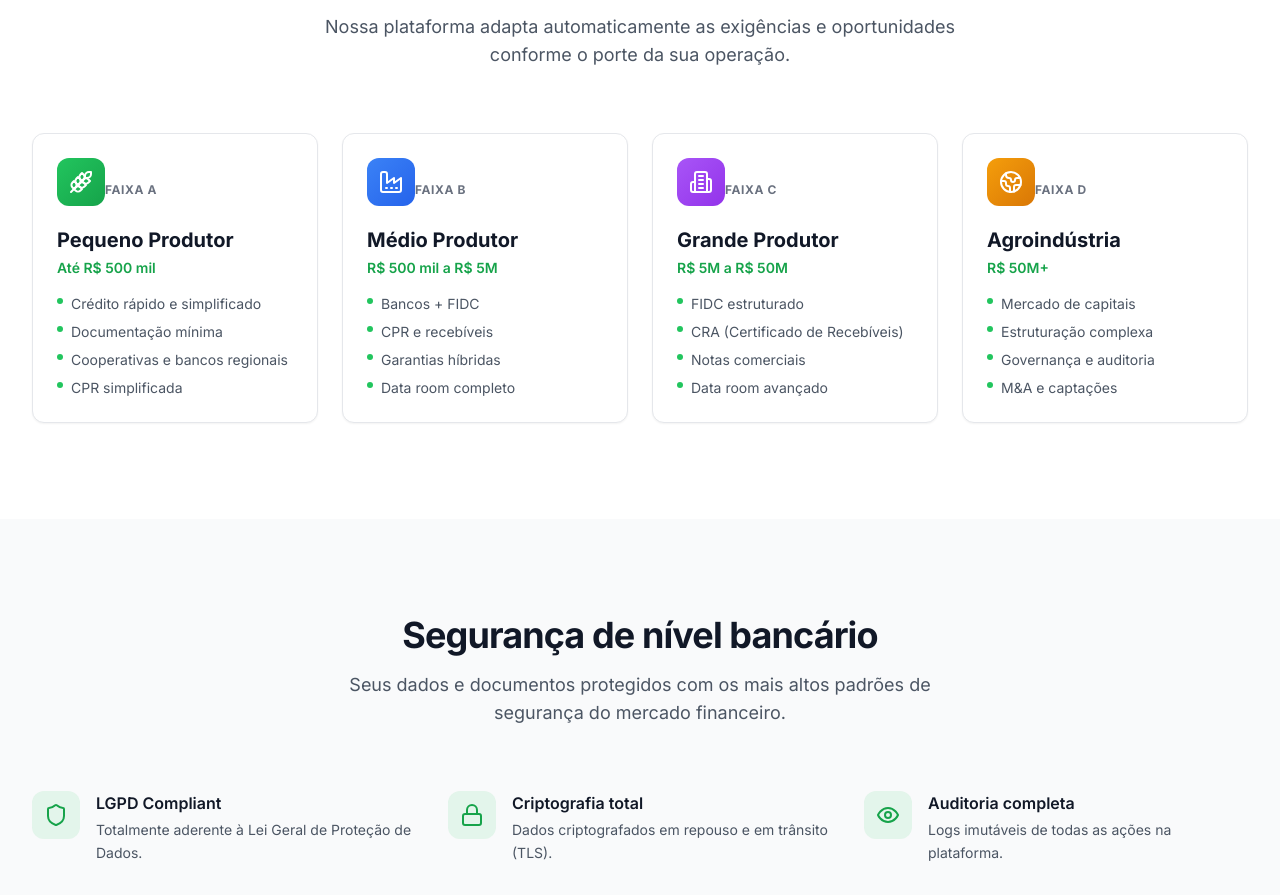
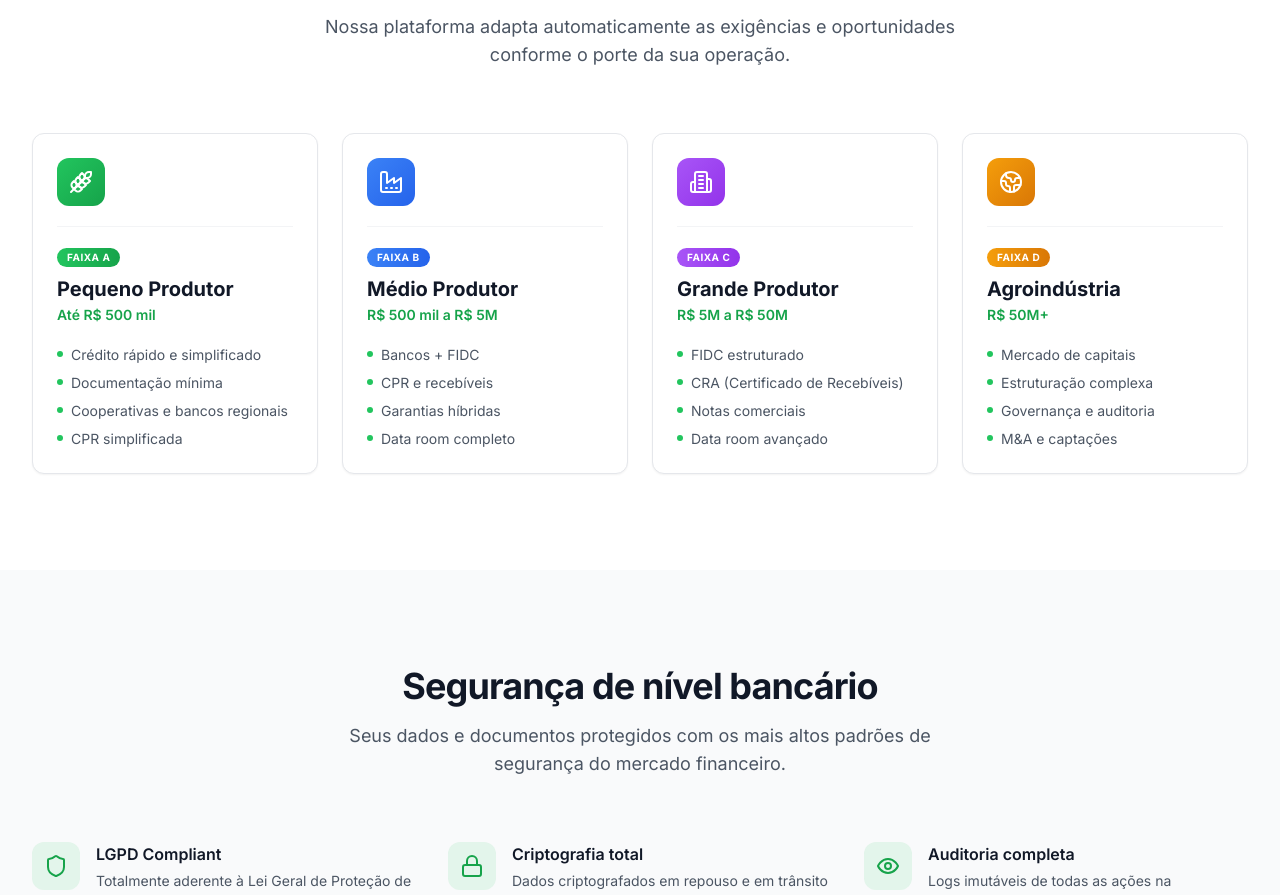
Before and after one commit to giovannesartor/conectcampo-site, a Next.js app in the folder apps/web/: page / in a window 1280 px wide. Shown: the part 1545-2440 px from the top of the page. Built offline with nearby package versions, Linux system fonts and the light colour scheme; no server answers.

Commit message:
fix: add divider between icon and tier badge in Segments cards

```diff
--- a/apps/web/src/components/landing/Segments.tsx
+++ b/apps/web/src/components/landing/Segments.tsx
@@ -77,29 +77,36 @@ export function Segments() {
               whileInView={{ opacity: 1, y: 0 }}
               viewport={{ once: true }}
               transition={{ duration: 0.5, delay: index * 0.1 }}
-              className="card hover:shadow-lg transition-shadow duration-300 group"
+              className="card hover:shadow-lg transition-shadow duration-300 group flex flex-col"
             >
-              <div className={`inline-flex h-12 w-12 items-center justify-center rounded-xl bg-gradient-to-br ${segment.color} text-white mb-4`}>
+              {/* Icon */}
+              <div className={`inline-flex h-12 w-12 items-center justify-center rounded-xl bg-gradient-to-br ${segment.color} text-white`}>
                 <segment.icon className="h-6 w-6" />
               </div>
 
-              <span className="text-xs font-bold uppercase tracking-wider text-gray-500 dark:text-gray-400">
+              {/* Divider that creates clear separation from icon */}
+              <div className="mt-5 mb-4 border-t border-gray-100 dark:border-dark-border" />
+
+              {/* Tier badge + title + range */}
+              <div>
+                <span className={`inline-block rounded-full bg-gradient-to-r ${segment.color} px-2.5 py-0.5 text-[10px] font-bold uppercase tracking-wider text-white`}>
                   {segment.tier}
                 </span>
-              <h3 className="mt-1 text-xl font-bold text-gray-900 dark:text-white">
+                <h3 className="mt-2 text-xl font-bold text-gray-900 dark:text-white">
                   {segment.title}
                 </h3>
-              <p className="mt-1 text-sm font-semibold text-brand-600 dark:text-brand-400">
+                <p className="mt-0.5 text-sm font-semibold text-brand-600 dark:text-brand-400">
                   {segment.range}
                 </p>
+              </div>
 
-              <ul className="mt-4 space-y-2">
+              <ul className="mt-5 space-y-2 flex-1">
                 {segment.features.map((feature) => (
                   <li
                     key={feature}
                     className="flex items-start gap-2 text-sm text-gray-600 dark:text-gray-400"
                   >
-                    <span className="mt-1 h-1.5 w-1.5 rounded-full bg-brand-500 flex-shrink-0" />
+                    <span className="mt-1.5 h-1.5 w-1.5 rounded-full bg-brand-500 flex-shrink-0" />
                     {feature}
                   </li>
                 ))}
```
Lines whose indentation alone changed are shown as unchanged.
